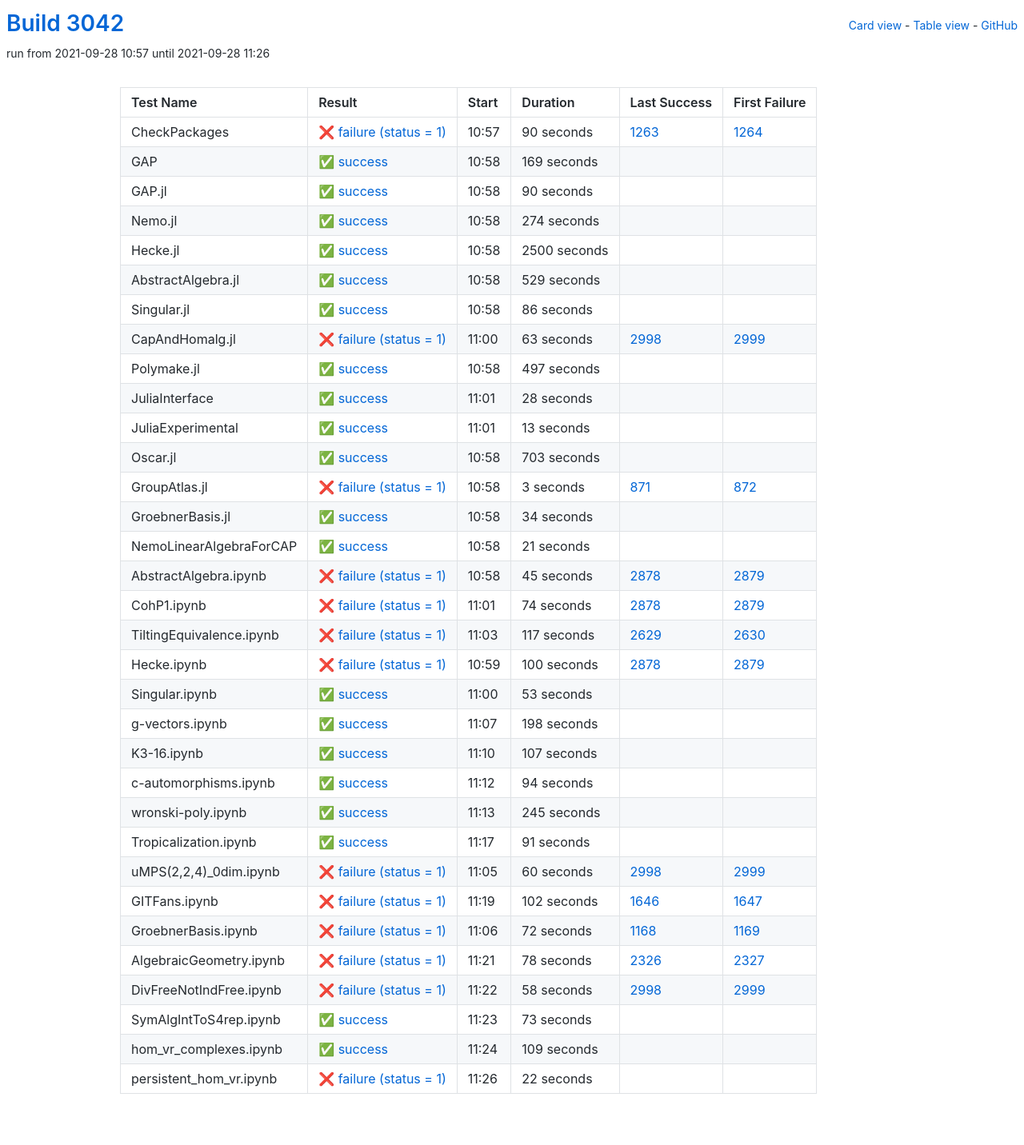
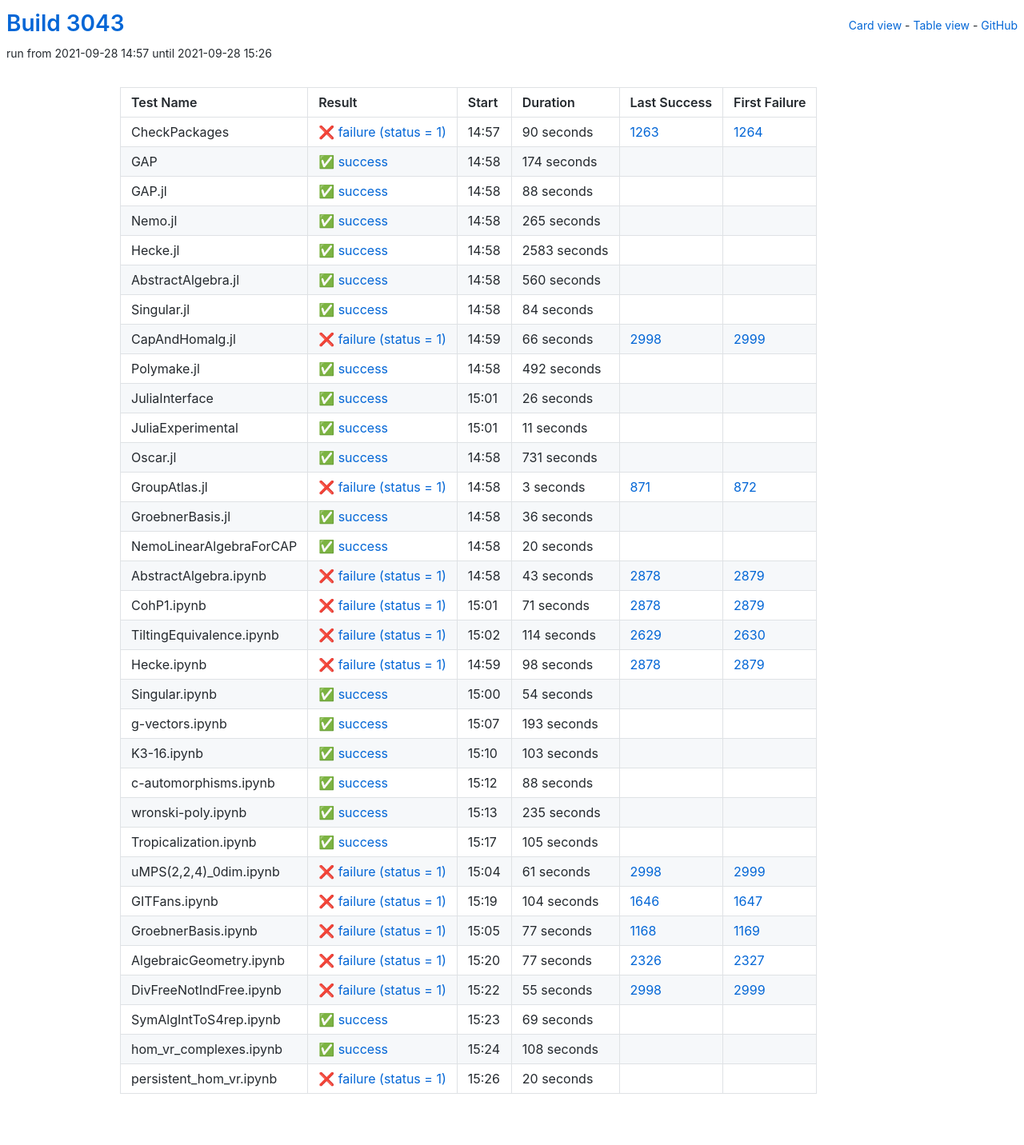
Before and after one commit to oscar-system/oscar-ci-status-stable, a Jekyll site: the page built from table.html, in a window 1280 px wide. Shown: the whole page at 80% size. Built offline with Jekyll 4.4.1, drawn with Linux system fonts in a browser that asks for light colours.

Commit message:
Build #3043

```diff
--- a/_data/ci.yml
+++ b/_data/ci.yml
@@ -1,6 +1,6 @@
 ---
-build: 3042
-build_url: https://oscarci.mathematik.uni-kl.de/job/oscar-stable/3042/
+build: 3043
+build_url: https://oscarci.mathematik.uni-kl.de/job/oscar-stable/3043/
 job: oscar-stable
 organization: oscar-system
 repo: oscar-ci-status-stable
@@ -8,8 +8,8 @@ repourl: https://github.com/oscar-system/oscar-ci-status-stable
 tests:
 - name: CheckPackages
   id: checkpackages
-  log: https://oscarci.mathematik.uni-kl.de/job/oscar-stable/3042/artifact/logs/build-3042/CheckPackages.log
-  start: 2021-09-28 10:57
+  log: https://oscarci.mathematik.uni-kl.de/job/oscar-stable/3043/artifact/logs/build-3043/CheckPackages.log
+  start: 2021-09-28 14:57
   success: false
   exitcode: 1
   status: failure
@@ -20,140 +20,140 @@ tests:
   first_failure_url: https://oscarci.mathematik.uni-kl.de/job/oscar-stable/1264/
 - name: GAP
   id: gap
-  log: https://oscarci.mathematik.uni-kl.de/job/oscar-stable/3042/artifact/logs/build-3042/GAP.log
-  start: 2021-09-28 10:58
+  log: https://oscarci.mathematik.uni-kl.de/job/oscar-stable/3043/artifact/logs/build-3043/GAP.log
+  start: 2021-09-28 14:58
   success: true
   exitcode: 0
   status: success
-  duration: 169
+  duration: 174
   last_success: false
   last_success_url:
   first_failure: false
   first_failure_url:
 - name: GAP.jl
   id: gap-jl
-  log: https://oscarci.mathematik.uni-kl.de/job/oscar-stable/3042/artifact/logs/build-3042/GAP.jl.log
-  start: 2021-09-28 10:58
+  log: https://oscarci.mathematik.uni-kl.de/job/oscar-stable/3043/artifact/logs/build-3043/GAP.jl.log
+  start: 2021-09-28 14:58
   success: true
   exitcode: 0
   status: success
-  duration: 90
+  duration: 88
   last_success: false
   last_success_url:
   first_failure: false
   first_failure_url:
 - name: Nemo.jl
   id: nemo-jl
-  log: https://oscarci.mathematik.uni-kl.de/job/oscar-stable/3042/artifact/logs/build-3042/Nemo.jl.log
-  start: 2021-09-28 10:58
+  log: https://oscarci.mathematik.uni-kl.de/job/oscar-stable/3043/artifact/logs/build-3043/Nemo.jl.log
+  start: 2021-09-28 14:58
   success: true
   exitcode: 0
   status: success
-  duration: 274
+  duration: 265
   last_success: false
   last_success_url:
   first_failure: false
   first_failure_url:
 - name: Hecke.jl
   id: hecke-jl
-  log: https://oscarci.mathematik.uni-kl.de/job/oscar-stable/3042/artifact/logs/build-3042/Hecke.jl.log
-  start: 2021-09-28 10:58
+  log: https://oscarci.mathematik.uni-kl.de/job/oscar-stable/3043/artifact/logs/build-3043/Hecke.jl.log
+  start: 2021-09-28 14:58
   success: true
   exitcode: 0
   status: success
-  duration: 2500
+  duration: 2583
   last_success: false
   last_success_url:
   first_failure: false
   first_failure_url:
 - name: AbstractAlgebra.jl
   id: abstractalgebra-jl
-  log: https://oscarci.mathematik.uni-kl.de/job/oscar-stable/3042/artifact/logs/build-3042/AbstractAlgebra.jl.log
-  start: 2021-09-28 10:58
+  log: https://oscarci.mathematik.uni-kl.de/job/oscar-stable/3043/artifact/logs/build-3043/AbstractAlgebra.jl.log
+  start: 2021-09-28 14:58
   success: true
   exitcode: 0
   status: success
-  duration: 529
+  duration: 560
   last_success: false
   last_success_url:
   first_failure: false
   first_failure_url:
 - name: Singular.jl
   id: singular-jl
-  log: https://oscarci.mathematik.uni-kl.de/job/oscar-stable/3042/artifact/logs/build-3042/Singular.jl.log
-  start: 2021-09-28 10:58
+  log: https://oscarci.mathematik.uni-kl.de/job/oscar-stable/3043/artifact/logs/build-3043/Singular.jl.log
+  start: 2021-09-28 14:58
   success: true
   exitcode: 0
   status: success
-  duration: 86
+  duration: 84
   last_success: false
   last_success_url:
   first_failure: false
   first_failure_url:
 - name: CapAndHomalg.jl
   id: capandhomalg-jl
-  log: https://oscarci.mathematik.uni-kl.de/job/oscar-stable/3042/artifact/logs/build-3042/CapAndHomalg.jl.log
-  start: 2021-09-28 11:00
+  log: https://oscarci.mathematik.uni-kl.de/job/oscar-stable/3043/artifact/logs/build-3043/CapAndHomalg.jl.log
+  start: 2021-09-28 14:59
   success: false
   exitcode: 1
   status: failure
-  duration: 63
+  duration: 66
   last_success: 2998
   last_success_url: https://oscarci.mathematik.uni-kl.de/job/oscar-stable/2998/
   first_failure: 2999
   first_failure_url: https://oscarci.mathematik.uni-kl.de/job/oscar-stable/2999/
 - name: Polymake.jl
   id: polymake-jl
-  log: https://oscarci.mathematik.uni-kl.de/job/oscar-stable/3042/artifact/logs/build-3042/Polymake.jl.log
-  start: 2021-09-28 10:58
+  log: https://oscarci.mathematik.uni-kl.de/job/oscar-stable/3043/artifact/logs/build-3043/Polymake.jl.log
+  start: 2021-09-28 14:58
   success: true
   exitcode: 0
   status: success
-  duration: 497
+  duration: 492
   last_success: false
   last_success_url:
   first_failure: false
   first_failure_url:
 - name: JuliaInterface
   id: juliainterface
-  log: https://oscarci.mathematik.uni-kl.de/job/oscar-stable/3042/artifact/logs/build-3042/JuliaInterface.log
-  start: 2021-09-28 11:01
+  log: https://oscarci.mathematik.uni-kl.de/job/oscar-stable/3043/artifact/logs/build-3043/JuliaInterface.log
+  start: 2021-09-28 15:01
   success: true
   exitcode: 0
   status: success
-  duration: 28
+  duration: 26
   last_success: false
   last_success_url:
   first_failure: false
   first_failure_url:
 - name: JuliaExperimental
   id: juliaexperimental
-  log: https://oscarci.mathematik.uni-kl.de/job/oscar-stable/3042/artifact/logs/build-3042/JuliaExperimental.log
-  start: 2021-09-28 11:01
+  log: https://oscarci.mathematik.uni-kl.de/job/oscar-stable/3043/artifact/logs/build-3043/JuliaExperimental.log
+  start: 2021-09-28 15:01
   success: true
   exitcode: 0
   status: success
-  duration: 13
+  duration: 11
   last_success: false
   last_success_url:
   first_failure: false
   first_failure_url:
 - name: Oscar.jl
   id: oscar-jl
-  log: https://oscarci.mathematik.uni-kl.de/job/oscar-stable/3042/artifact/logs/build-3042/Oscar.jl.log
-  start: 2021-09-28 10:58
+  log: https://oscarci.mathematik.uni-kl.de/job/oscar-stable/3043/artifact/logs/build-3043/Oscar.jl.log
+  start: 2021-09-28 14:58
   success: true
   exitcode: 0
   status: success
-  duration: 703
+  duration: 731
   last_success: false
   last_success_url:
   first_failure: false
   first_failure_url:
 - name: GroupAtlas.jl
   id: groupatlas-jl
-  log: https://oscarci.mathematik.uni-kl.de/job/oscar-stable/3042/artifact/logs/build-3042/GroupAtlas.jl.log
-  start: 2021-09-28 10:58
+  log: https://oscarci.mathematik.uni-kl.de/job/oscar-stable/3043/artifact/logs/build-3043/GroupAtlas.jl.log
+  start: 2021-09-28 14:58
   success: false
   exitcode: 1
   status: failure
@@ -164,240 +164,240 @@ tests:
   first_failure_url: https://oscarci.mathematik.uni-kl.de/job/oscar-stable/872/
 - name: GroebnerBasis.jl
   id: groebnerbasis-jl
-  log: https://oscarci.mathematik.uni-kl.de/job/oscar-stable/3042/artifact/logs/build-3042/GroebnerBasis.jl.log
-  start: 2021-09-28 10:58
+  log: https://oscarci.mathematik.uni-kl.de/job/oscar-stable/3043/artifact/logs/build-3043/GroebnerBasis.jl.log
+  start: 2021-09-28 14:58
   success: true
   exitcode: 0
   status: success
-  duration: 34
+  duration: 36
   last_success: false
   last_success_url:
   first_failure: false
   first_failure_url:
 - name: NemoLinearAlgebraForCAP
   id: nemolinearalgebraforcap
-  log: https://oscarci.mathematik.uni-kl.de/job/oscar-stable/3042/artifact/logs/build-3042/NemoLinearAlgebraForCAP.log
-  start: 2021-09-28 10:58
+  log: https://oscarci.mathematik.uni-kl.de/job/oscar-stable/3043/artifact/logs/build-3043/NemoLinearAlgebraForCAP.log
+  start: 2021-09-28 14:58
   success: true
   exitcode: 0
   status: success
-  duration: 21
+  duration: 20
   last_success: false
   last_success_url:
   first_failure: false
   first_failure_url:
 - name: AbstractAlgebra.ipynb
   id: abstractalgebra-ipynb
-  log: https://oscarci.mathematik.uni-kl.de/job/oscar-stable/3042/artifact/logs/build-3042/AbstractAlgebra.ipynb.log
-  start: 2021-09-28 10:58
+  log: https://oscarci.mathematik.uni-kl.de/job/oscar-stable/3043/artifact/logs/build-3043/AbstractAlgebra.ipynb.log
+  start: 2021-09-28 14:58
   success: false
   exitcode: 1
   status: failure
-  duration: 45
+  duration: 43
   last_success: 2878
   last_success_url: https://oscarci.mathematik.uni-kl.de/job/oscar-stable/2878/
   first_failure: 2879
   first_failure_url: https://oscarci.mathematik.uni-kl.de/job/oscar-stable/2879/
 - name: CohP1.ipynb
   id: cohp1-ipynb
-  log: https://oscarci.mathematik.uni-kl.de/job/oscar-stable/3042/artifact/logs/build-3042/CohP1.ipynb.log
-  start: 2021-09-28 11:01
+  log: https://oscarci.mathematik.uni-kl.de/job/oscar-stable/3043/artifact/logs/build-3043/CohP1.ipynb.log
+  start: 2021-09-28 15:01
   success: false
   exitcode: 1
   status: failure
-  duration: 74
+  duration: 71
   last_success: 2878
   last_success_url: https://oscarci.mathematik.uni-kl.de/job/oscar-stable/2878/
   first_failure: 2879
   first_failure_url: https://oscarci.mathematik.uni-kl.de/job/oscar-stable/2879/
 - name: TiltingEquivalence.ipynb
   id: tiltingequivalence-ipynb
-  log: https://oscarci.mathematik.uni-kl.de/job/oscar-stable/3042/artifact/logs/build-3042/TiltingEquivalence.ipynb.log
-  start: 2021-09-28 11:03
+  log: https://oscarci.mathematik.uni-kl.de/job/oscar-stable/3043/artifact/logs/build-3043/TiltingEquivalence.ipynb.log
+  start: 2021-09-28 15:02
   success: false
   exitcode: 1
   status: failure
-  duration: 117
+  duration: 114
   last_success: 2629
   last_success_url: https://oscarci.mathematik.uni-kl.de/job/oscar-stable/2629/
   first_failure: 2630
   first_failure_url: https://oscarci.mathematik.uni-kl.de/job/oscar-stable/2630/
 - name: Hecke.ipynb
   id: hecke-ipynb
-  log: https://oscarci.mathematik.uni-kl.de/job/oscar-stable/3042/artifact/logs/build-3042/Hecke.ipynb.log
-  start: 2021-09-28 10:59
+  log: https://oscarci.mathematik.uni-kl.de/job/oscar-stable/3043/artifact/logs/build-3043/Hecke.ipynb.log
+  start: 2021-09-28 14:59
   success: false
   exitcode: 1
   status: failure
-  duration: 100
+  duration: 98
   last_success: 2878
   last_success_url: https://oscarci.mathematik.uni-kl.de/job/oscar-stable/2878/
   first_failure: 2879
   first_failure_url: https://oscarci.mathematik.uni-kl.de/job/oscar-stable/2879/
 - name: Singular.ipynb
   id: singular-ipynb
-  log: https://oscarci.mathematik.uni-kl.de/job/oscar-stable/3042/artifact/logs/build-3042/Singular.ipynb.log
-  start: 2021-09-28 11:00
+  log: https://oscarci.mathematik.uni-kl.de/job/oscar-stable/3043/artifact/logs/build-3043/Singular.ipynb.log
+  start: 2021-09-28 15:00
   success: true
   exitcode: 0
   status: success
-  duration: 53
+  duration: 54
   last_success: false
   last_success_url:
   first_failure: false
   first_failure_url:
 - name: g-vectors.ipynb
   id: g-vectors-ipynb
-  log: https://oscarci.mathematik.uni-kl.de/job/oscar-stable/3042/artifact/logs/build-3042/g-vectors.ipynb.log
-  start: 2021-09-28 11:07
+  log: https://oscarci.mathematik.uni-kl.de/job/oscar-stable/3043/artifact/logs/build-3043/g-vectors.ipynb.log
+  start: 2021-09-28 15:07
   success: true
   exitcode: 0
   status: success
-  duration: 198
+  duration: 193
   last_success: false
   last_success_url:
   first_failure: false
   first_failure_url:
 - name: K3-16.ipynb
   id: k3-16-ipynb
-  log: https://oscarci.mathematik.uni-kl.de/job/oscar-stable/3042/artifact/logs/build-3042/K3-16.ipynb.log
-  start: 2021-09-28 11:10
+  log: https://oscarci.mathematik.uni-kl.de/job/oscar-stable/3043/artifact/logs/build-3043/K3-16.ipynb.log
+  start: 2021-09-28 15:10
   success: true
   exitcode: 0
   status: success
-  duration: 107
+  duration: 103
   last_success: false
   last_success_url:
   first_failure: false
   first_failure_url:
 - name: c-automorphisms.ipynb
   id: c-automorphisms-ipynb
-  log: https://oscarci.mathematik.uni-kl.de/job/oscar-stable/3042/artifact/logs/build-3042/c-automorphisms.ipynb.log
-  start: 2021-09-28 11:12
+  log: https://oscarci.mathematik.uni-kl.de/job/oscar-stable/3043/artifact/logs/build-3043/c-automorphisms.ipynb.log
+  start: 2021-09-28 15:12
   success: true
   exitcode: 0
   status: success
-  duration: 94
+  duration: 88
   last_success: false
   last_success_url:
   first_failure: false
   first_failure_url:
 - name: wronski-poly.ipynb
   id: wronski-poly-ipynb
-  log: https://oscarci.mathematik.uni-kl.de/job/oscar-stable/3042/artifact/logs/build-3042/wronski-poly.ipynb.log
-  start: 2021-09-28 11:13
+  log: https://oscarci.mathematik.uni-kl.de/job/oscar-stable/3043/artifact/logs/build-3043/wronski-poly.ipynb.log
+  start: 2021-09-28 15:13
   success: true
   exitcode: 0
   status: success
-  duration: 245
+  duration: 235
   last_success: false
   last_success_url:
   first_failure: false
   first_failure_url:
 - name: Tropicalization.ipynb
   id: tropicalization-ipynb
-  log: https://oscarci.mathematik.uni-kl.de/job/oscar-stable/3042/artifact/logs/build-3042/Tropicalization.ipynb.log
-  start: 2021-09-28 11:17
+  log: https://oscarci.mathematik.uni-kl.de/job/oscar-stable/3043/artifact/logs/build-3043/Tropicalization.ipynb.log
+  start: 2021-09-28 15:17
   success: true
   exitcode: 0
   status: success
-  duration: 91
+  duration: 105
   last_success: false
   last_success_url:
   first_failure: false
   first_failure_url:
 - name: uMPS(2,2,4)_0dim.ipynb
   id: umps-2-2-4-0dim-ipynb
-  log: https://oscarci.mathematik.uni-kl.de/job/oscar-stable/3042/artifact/logs/build-3042/uMPS-2-2-4-_0dim.ipynb.log
-  start: 2021-09-28 11:05
+  log: https://oscarci.mathematik.uni-kl.de/job/oscar-stable/3043/artifact/logs/build-3043/uMPS-2-2-4-_0dim.ipynb.log
+  start: 2021-09-28 15:04
   success: false
   exitcode: 1
   status: failure
-  duration: 60
+  duration: 61
   last_success: 2998
   last_success_url: https://oscarci.mathematik.uni-kl.de/job/oscar-stable/2998/
   first_failure: 2999
   first_failure_url: https://oscarci.mathematik.uni-kl.de/job/oscar-stable/2999/
 - name: GITFans.ipynb
   id: gitfans-ipynb
-  log: https://oscarci.mathematik.uni-kl.de/job/oscar-stable/3042/artifact/logs/build-3042/GITFans.ipynb.log
-  start: 2021-09-28 11:19
+  log: https://oscarci.mathematik.uni-kl.de/job/oscar-stable/3043/artifact/logs/build-3043/GITFans.ipynb.log
+  start: 2021-09-28 15:19
   success: false
   exitcode: 1
   status: failure
-  duration: 102
+  duration: 104
   last_success: 1646
   last_success_url: https://oscarci.mathematik.uni-kl.de/job/oscar-stable/1646/
   first_failure: 1647
   first_failure_url: https://oscarci.mathematik.uni-kl.de/job/oscar-stable/1647/
 - name: GroebnerBasis.ipynb
   id: groebnerbasis-ipynb
-  log: https://oscarci.mathematik.uni-kl.de/job/oscar-stable/3042/artifact/logs/build-3042/GroebnerBasis.ipynb.log
-  start: 2021-09-28 11:06
+  log: https://oscarci.mathematik.uni-kl.de/job/oscar-stable/3043/artifact/logs/build-3043/GroebnerBasis.ipynb.log
+  start: 2021-09-28 15:05
   success: false
   exitcode: 1
   status: failure
-  duration: 72
+  duration: 77
   last_success: 1168
   last_success_url: https://oscarci.mathematik.uni-kl.de/job/oscar-stable/1168/
   first_failure: 1169
   first_failure_url: https://oscarci.mathematik.uni-kl.de/job/oscar-stable/1169/
 - name: AlgebraicGeometry.ipynb
   id: algebraicgeometry-ipynb
-  log: https://oscarci.mathematik.uni-kl.de/job/oscar-stable/3042/artifact/logs/build-3042/AlgebraicGeometry.ipynb.log
-  start: 2021-09-28 11:21
+  log: https://oscarci.mathematik.uni-kl.de/job/oscar-stable/3043/artifact/logs/build-3043/AlgebraicGeometry.ipynb.log
+  start: 2021-09-28 15:20
   success: false
   exitcode: 1
   status: failure
-  duration: 78
+  duration: 77
   last_success: 2326
   last_success_url: https://oscarci.mathematik.uni-kl.de/job/oscar-stable/2326/
   first_failure: 2327
   first_failure_url: https://oscarci.mathematik.uni-kl.de/job/oscar-stable/2327/
 - name: DivFreeNotIndFree.ipynb
   id: divfreenotindfree-ipynb
-  log: https://oscarci.mathematik.uni-kl.de/job/oscar-stable/3042/artifact/logs/build-3042/DivFreeNotIndFree.ipynb.log
-  start: 2021-09-28 11:22
+  log: https://oscarci.mathematik.uni-kl.de/job/oscar-stable/3043/artifact/logs/build-3043/DivFreeNotIndFree.ipynb.log
+  start: 2021-09-28 15:22
   success: false
   exitcode: 1
   status: failure
-  duration: 58
+  duration: 55
   last_success: 2998
   last_success_url: https://oscarci.mathematik.uni-kl.de/job/oscar-stable/2998/
   first_failure: 2999
   first_failure_url: https://oscarci.mathematik.uni-kl.de/job/oscar-stable/2999/
 - name: SymAlgIntToS4rep.ipynb
   id: symalginttos4rep-ipynb
-  log: https://oscarci.mathematik.uni-kl.de/job/oscar-stable/3042/artifact/logs/build-3042/SymAlgIntToS4rep.ipynb.log
-  start: 2021-09-28 11:23
+  log: https://oscarci.mathematik.uni-kl.de/job/oscar-stable/3043/artifact/logs/build-3043/SymAlgIntToS4rep.ipynb.log
+  start: 2021-09-28 15:23
   success: true
   exitcode: 0
   status: success
-  duration: 73
+  duration: 69
   last_success: false
   last_success_url:
   first_failure: false
   first_failure_url:
 - name: hom_vr_complexes.ipynb
   id: hom-vr-complexes-ipynb
-  log: https://oscarci.mathematik.uni-kl.de/job/oscar-stable/3042/artifact/logs/build-3042/hom_vr_complexes.ipynb.log
-  start: 2021-09-28 11:24
+  log: https://oscarci.mathematik.uni-kl.de/job/oscar-stable/3043/artifact/logs/build-3043/hom_vr_complexes.ipynb.log
+  start: 2021-09-28 15:24
   success: true
   exitcode: 0
   status: success
-  duration: 109
+  duration: 108
   last_success: false
   last_success_url:
   first_failure: false
   first_failure_url:
 - name: persistent_hom_vr.ipynb
   id: persistent-hom-vr-ipynb
-  log: https://oscarci.mathematik.uni-kl.de/job/oscar-stable/3042/artifact/logs/build-3042/persistent_hom_vr.ipynb.log
-  start: 2021-09-28 11:26
+  log: https://oscarci.mathematik.uni-kl.de/job/oscar-stable/3043/artifact/logs/build-3043/persistent_hom_vr.ipynb.log
+  start: 2021-09-28 15:26
   success: false
   exitcode: 1
   status: failure
-  duration: 22
+  duration: 20
   last_success: false
   last_success_url:
   first_failure: false
```
Also changed, not shown: README.md.
